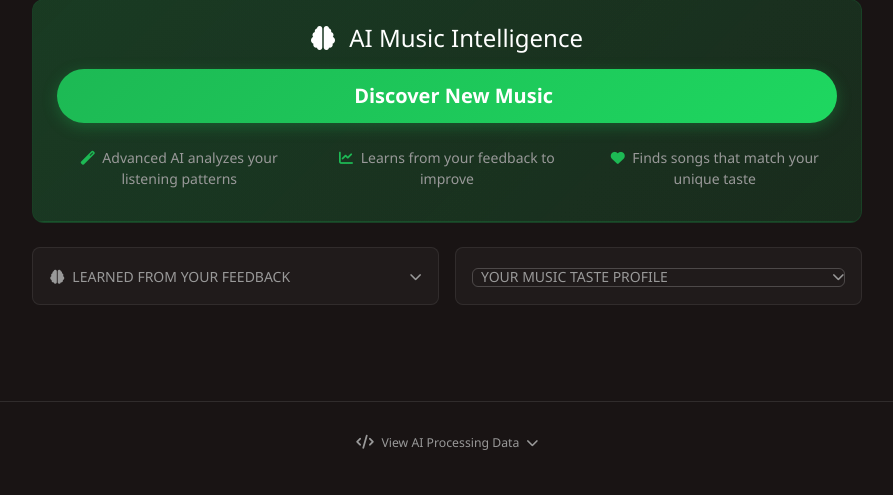
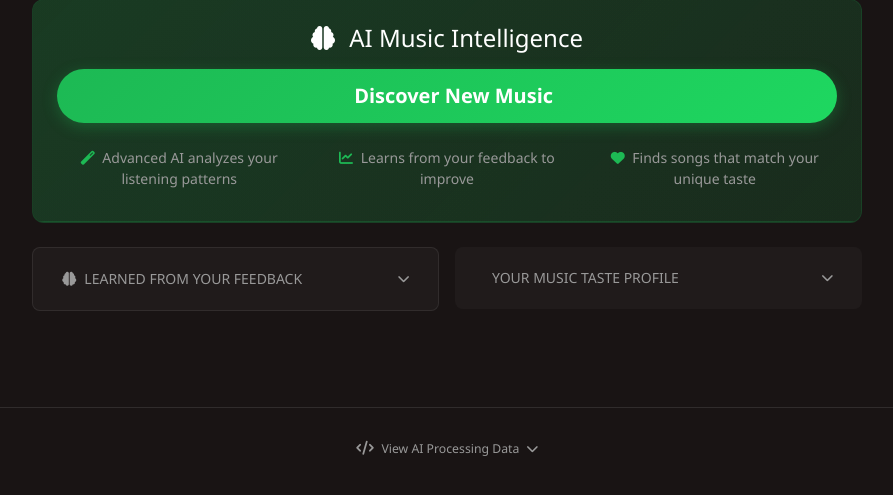
Before and after one commit to echoflame14/spotifai, a Flask app: template templates/dashboard.html in a window 1280 px wide. Shown: the part 279-774 px from the top of the page, without its empty margins (193-1086 px from the left). Run offline with Flask 3, Linux system fonts and the light colour scheme; the template is opened without the code that fills it: values that come from a table or form of the project are taken from there, others are empty; data comes from the database, SQL or seed files in the repository; some libraries are stand-ins or nearby versions.

Commit message:
Improve feedback learning and simplify music taste profile display
Fixes feedback count and removes obsolete CSS, streamlining dashboard elements.

Replit-Commit-Author: Agent
Replit-Commit-Session-Id: 29540f0e-a192-4226-bd99-4fa6a87f0a2e
Replit-Commit-Screenshot-Url: https://storage.googleapis.com/screenshot-production-us-central1/deb2334e-2767-4af0-932d-2c07564b350b/e57a5154-a0c8-4bea-9a7f-2c98af0dbefd.jpg

```diff
--- a/routes.py
+++ b/routes.py
@@ -1113,7 +1113,7 @@ def feedback_insights():
 
         # Get all user's feedback entries
         from models import UserFeedback, Recommendation
-        feedback_entries = UserFeedback.query.filter_by(user_id=user_id).order_by(UserFeedback.created_at.desc()).limit(10).all()
+        feedback_entries = UserFeedback.query.filter_by(user_id=user_id).order_by(UserFeedback.created_at.desc()).all()
 
         if not feedback_entries:
             return jsonify({
--- a/static/css/style.css
+++ b/static/css/style.css
@@ -361,7 +361,8 @@ html, body {
     background-color: rgba(29, 185, 84, 0.2) !important;
 }
 
-/* Music Taste Profile Overlay */
+/* Removed obsolete rules for .music-profile-toggle and .music-profile-overlay */
+/*
 .music-profile-toggle .btn {
     border: 1px solid rgba(255, 255, 255, 0.2);
     transition: all 0.3s ease;
@@ -401,14 +402,19 @@ html, body {
     box-shadow: 0 10px 30px rgba(0, 0, 0, 0.5);
     border: 1px solid rgba(29, 185, 84, 0.2);
 }
+*/
 
-.music-profile-toggle .btn .fa-chevron-down {
+/* Keep the .fa-chevron-down animation logic, but generalize if needed. Currently, it relies on the class on the button itself. */
+/* If the `feedback-learning-section` button is the only one left with a `data-bs-toggle` for a chevron, this is fine. */
+/* Let's adjust this to target the shared class `feedback-learning-section` to ensure it applies to both. */
+.feedback-learning-section .btn[aria-expanded="true"] .fa-chevron-down {
+    transform: rotate(180deg);
+}
+
+.feedback-learning-section .btn .fa-chevron-down {
     transition: transform 0.3s ease;
 }
 
-.music-profile-toggle .btn[aria-expanded="true"] .fa-chevron-down {
-    transform: rotate(180deg);
-}
 
 /* Features List */
 .features {
--- a/templates/dashboard.html
+++ b/templates/dashboard.html
@@ -63,7 +63,7 @@
                 <!-- Learned from Feedback Section -->
                 <div class="col-md-6">
                     <div id="feedbackLearningSection" class="feedback-learning-section p-3" style="background: rgba(255, 255, 255, 0.03); border: 1px solid rgba(255, 255, 255, 0.08); border-radius: 0.5rem;">
-                        <button class="btn btn-link text-muted text-decoration-none p-0 w-100 text-start" type="button"
+                        <button class="btn btn-link text-muted text-decoration-none w-100 text-start" type="button" {# Removed p-0 #}
                                 data-bs-toggle="collapse" data-bs-target="#feedbackLearningCollapse" aria-expanded="false">
                             <h6 class="text-muted text-uppercase small mb-0 d-flex align-items-center justify-content-between">
                                 <span><i class="fas fa-brain me-2"></i>Learned from Your Feedback</span>
@@ -84,22 +84,18 @@
 
                 <!-- Music Taste Profile Section -->
                 <div class="col-md-6">
-                    <div class="music-profile-toggle p-3" style="background: rgba(255, 255, 255, 0.03); border: 1px solid rgba(255, 255, 255, 0.08); border-radius: 0.5rem;">
-                        <button class="btn btn-link text-muted text-decoration-none p-0 w-100 text-start" type="button" data-bs-toggle="collapse"
+                    <div id="musicProfileSection" class="feedback-learning-section p-3" style="background: rgba(255, 255, 255, 0.03); border-radius: 0.5rem;">
+                        <button class="btn btn-link text-muted text-decoration-none w-100 text-start" type="button" data-bs-toggle="collapse" {# Removed p-0 #}
                                 data-bs-target="#musicProfileCollapse" aria-expanded="false">
                             <h6 class="text-muted text-uppercase small mb-0 d-flex align-items-center justify-content-between">
                                 <span><i class="fas fa-user-music me-2"></i>Your Music Taste Profile</span>
                                 <i class="fas fa-chevron-down small"></i>
                             </h6>
                         </button>
-                    </div>
-                </div>
-            </div>
 
-            <!-- Collapsible Music Taste Profile Overlay -->
-            <div class="collapse" id="musicProfileCollapse">
-                <div class="music-profile-overlay position-relative mb-4">
-                    <div class="p-4 rounded" style="background: rgba(255, 255, 255, 0.03); position: relative; z-index: 10;">
+                        <!-- Collapsible Music Taste Profile Content -->
+                        <div class="collapse mt-3" id="musicProfileCollapse">
+                            <div id="musicProfileContent" class="p-3 rounded" style="background: rgba(185, 29, 84, 0.05); border: 1px solid rgba(185, 29, 84, 0.2);">
                                 <div class="d-flex justify-content-between align-items-center mb-3">
                                     <h5 class="card-title text-white mb-0">
                                         <i class="fas fa-user-music text-spotify me-2"></i>
@@ -146,8 +142,7 @@
                         </div>
                     </div>
                 </div>
-
-
+            </div>
 
             <!-- AI Recommendation Result -->
             <div id="recommendationResult" class="recommendation-result mb-4" style="display: none;">
```
Lines whose indentation alone changed are shown as unchanged.
